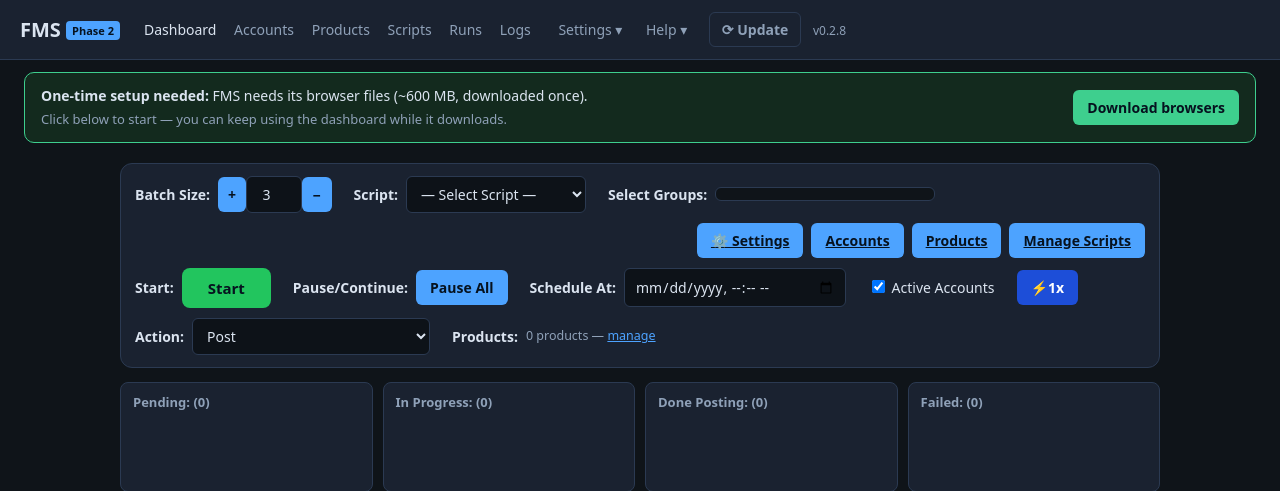
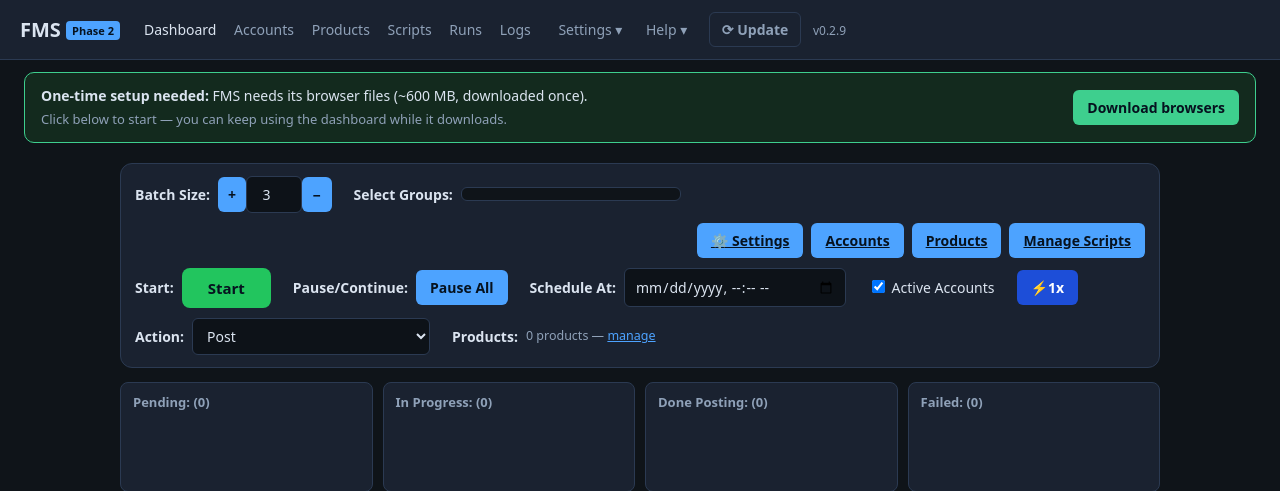
Before and after one commit to jackiejane091-ctrl/fms, a FastAPI app: page / in a window 1280 px wide. Shown: the top 491 px of the page. Run offline with FastAPI, Linux system fonts and the light colour scheme; data that the repository does not hold is empty.

Commit message:
v0.2.9: saved scripts now appear inside the Action dropdown (no separate Script dropdown)

```diff
--- a/fms/__init__.py
+++ b/fms/__init__.py
@@ -1,6 +1,6 @@
 """FMS - personal Facebook Marketplace auto-listing tool."""
 
-__version__ = "0.2.8"
+__version__ = "0.2.9"
 __phase__ = 2
 
 # Frozen (PyInstaller onefile) bootstrap: point Playwright at the local
--- a/fms/templates/index.html
+++ b/fms/templates/index.html
@@ -10,12 +10,6 @@
         <input name="batch_size" id="batchSize" type="number" value="3" min="1" max="10" style="width:56px;text-align:center">
         <button type="button" onclick="stepBatch(-1)">−</button>
       </span>
-    </span>
-    <span class="cc-field"><b>Script:</b>
-      <select id="scriptSel" onchange="modeChanged()" style="min-width:180px">
-        <option value="">— Select Script —</option>
-        {% for s in scripts %}<option value="{{ s.id }}">{{ s.name }}</option>{% endfor %}
-      </select>
     </span>
     <span class="cc-field"><b>Select Groups:</b>
       <div id="groupChecks" class="group-checks" style="min-width:220px;max-height:110px;overflow-y:auto;border:1px solid var(--line);border-radius:6px;padding:6px;background:var(--bg)">
@@ -45,8 +39,10 @@
   </div>
   <div class="cc-row">
     <span class="cc-field"><b>Action:</b>
-      <select id="actionSel" style="min-width:180px">
+      <select id="actionSel" onchange="modeChanged()" style="min-width:180px">
         {% for mode, label in actions %}<option value="{{ mode }}">{{ label }}</option>{% endfor %}
+        {% if scripts %}<option disabled>────────</option>
+        {% for s in scripts %}<option value="script:{{ s.id }}">📜 {{ s.name }}</option>{% endfor %}{% endif %}
       </select>
     </span>
     <span class="cc-field"><b>Products:</b>
@@ -90,13 +86,13 @@ async function pauseAll(){
   alert('Paused run #' + live.id);
 }
 function modeChanged(){
-  document.getElementById('actionSel').disabled =
-    document.getElementById('scriptSel').value !== '';
+  // Scripts now live inside the Action dropdown (value="script:ID").
 }
 async function startRun(){
   const gids = selectedGroups();
-  const scriptId = document.getElementById('scriptSel').value;
-  const mode = scriptId ? 'script' : document.getElementById('actionSel').value;
+  const actVal = document.getElementById('actionSel').value;
+  const scriptId = actVal.startsWith('script:') ? actVal.slice(7) : '';
+  const mode = scriptId ? 'script' : actVal;
   if(!gids.length){ alert('Pehle kam az kam ek group select karein.'); return; }
   // Saved Settings (peeche Settings me save ki hui) har run pe apply hoti hain.
   const s = await (await fetch('/api/settings')).json();
```
